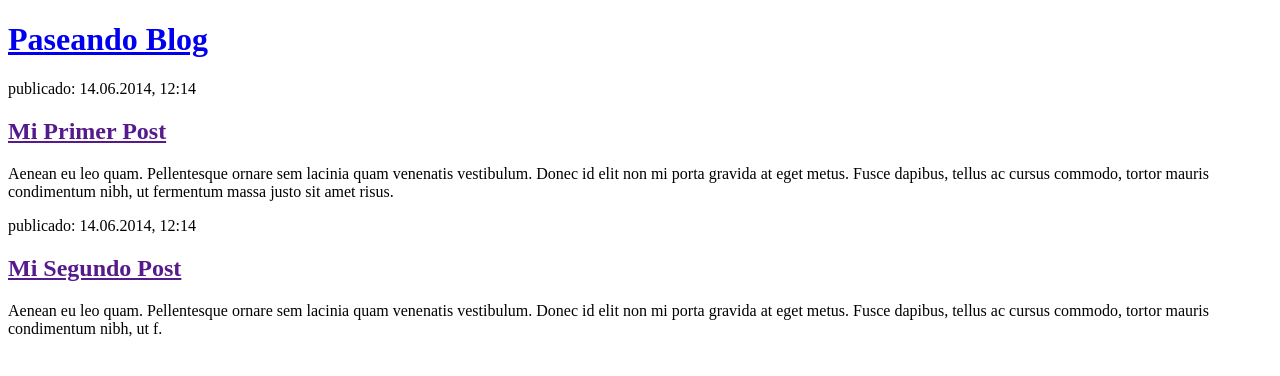
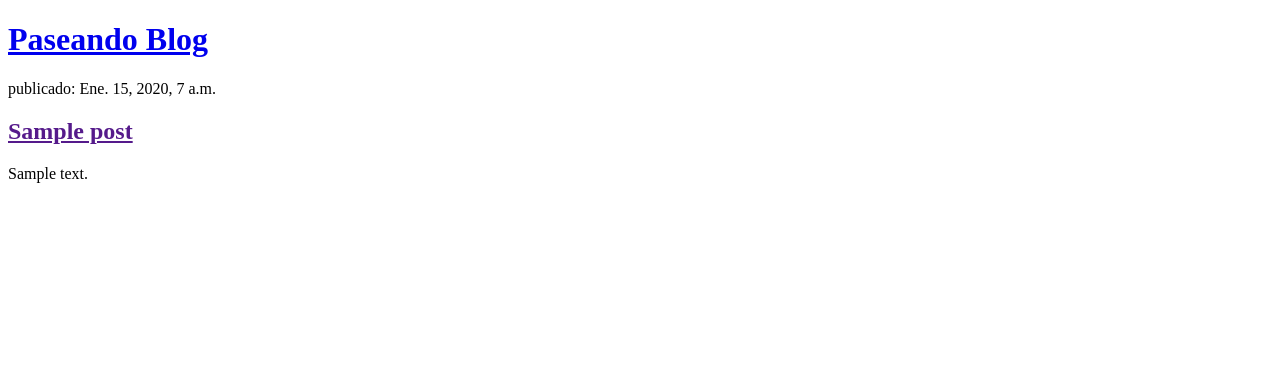
Before and after one commit to feltoxXx/my-first-blog, a Django app: page / in a window 1280 px wide. Shown: the top 376 px of the page. Run offline with Django 3.2, Linux system fonts and the light colour scheme; tables that the repository leaves empty hold one stand-in row (values such as "Sample post").

Commit message:
Templates modificados para mostrar post desde base de datos.

```diff
--- a/blog/templates/blog/post_list.html
+++ b/blog/templates/blog/post_list.html
@@ -11,16 +11,15 @@
 		<h1><a href="/">Paseando Blog</a></h1>
 	</div>
 
+
+	{% for post in posts %}
 	<div>
-		<p>publicado: 14.06.2014, 12:14</p>
-		<h2><a href="">Mi Primer Post</a></h2>
-		<p>Aenean eu leo quam. Pellentesque ornare sem lacinia quam venenatis vestibulum. Donec id elit non mi porta gravida at eget metus. Fusce dapibus, tellus ac cursus commodo, tortor mauris condimentum nibh, ut fermentum massa justo sit amet risus.</p>
+		<p>publicado: {{ post.published_date }}</p>
+		<h2><a href="">{{ post.title }}</a></h2>
+		<p>{{ post.text|linebreaksbr }}</p>
+		<!--|linebreaksbr está pasando el texto de los post a través
+		de un filtro para convertir saltos de línea en párrafos. -->
 	</div>
-
-	<div>
-		<p>publicado: 14.06.2014, 12:14</p>
-		<h2><a href="">Mi Segundo Post</a></h2>
-		<p>Aenean eu leo quam. Pellentesque ornare sem lacinia quam venenatis vestibulum. Donec id elit non mi porta gravida at eget metus. Fusce dapibus, tellus ac cursus commodo, tortor mauris condimentum nibh, ut f.</p>
-	</div>
+	{% endfor %}
 </body>
 </html>
--- a/blog/views.py
+++ b/blog/views.py
@@ -1,6 +1,9 @@
 from django.shortcuts import render
+from django.utils import timezone
+from .models import Post
 
 # Create your views here.
 
 def post_list(request):
-    return render(request, 'blog/post_list.html', {})
+    posts = Post.objects.filter(published_date__lte=timezone.now()).order_by('published_date')
+    return render(request, 'blog/post_list.html', {'posts': posts})
```
